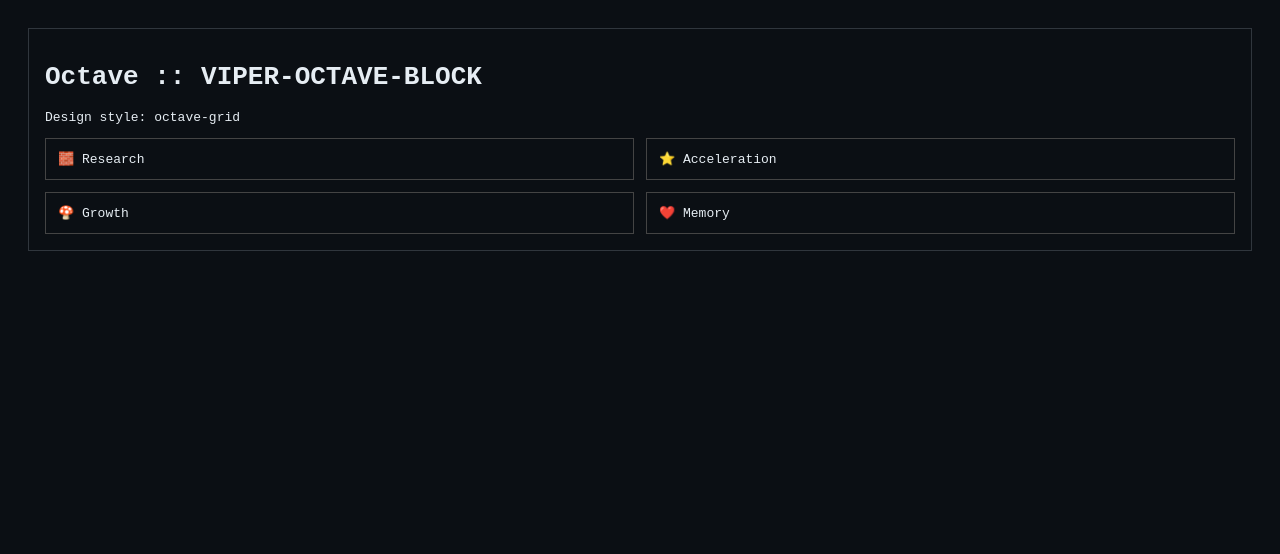
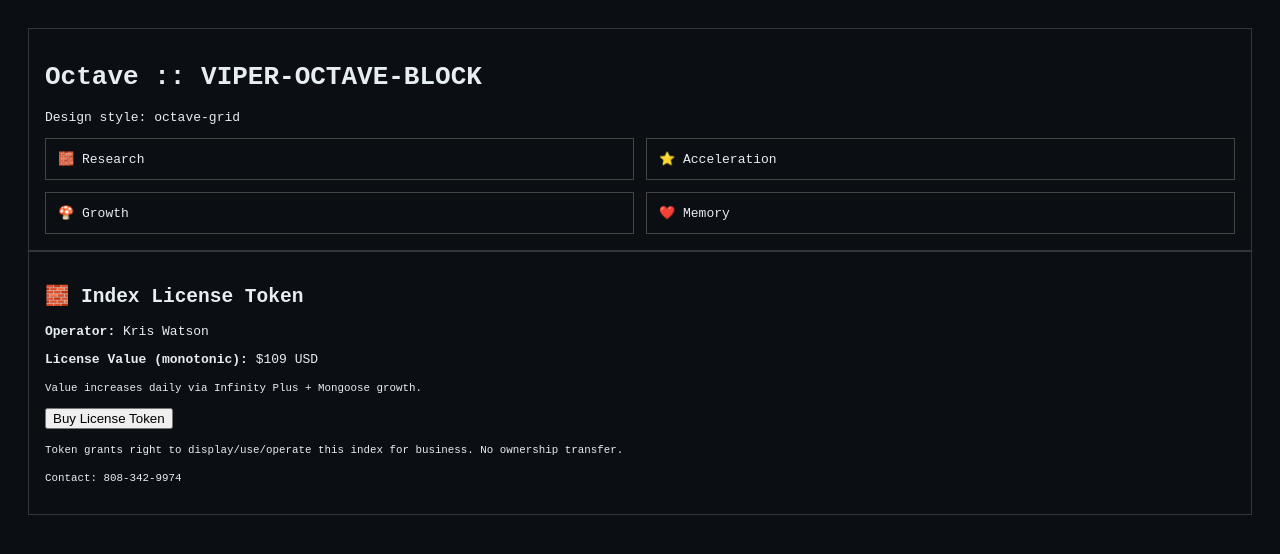
Before and after one commit to pewpi-infinity/VIPER-OCTAVE-BLOCK, a plain HTML site: page index.html in a window 1280 px wide. Drawn offline with Linux system fonts and the light colour scheme.

Commit message:
🧱 c13b0⁴ sweep + index growth → 109

```diff
--- a/index.html
+++ b/index.html
@@ -23,3 +23,17 @@ body{font-family:monospace;background:#0b0f14;color:#e6edf3;padding:20px}
 </div>
 </body>
 </html>
+
+<!-- INDEX_VALUE_START -->
+<div class="box">
+<h2>🧱 Index License Token</h2>
+<p><strong>Operator:</strong> Kris Watson</p>
+<p><strong>License Value (monotonic):</strong> $109 USD</p>
+<p><small>Value increases daily via Infinity Plus + Mongoose growth.</small></p>
+<form action="https://www.paypal.com/paypalme/marvaseater@gmail.com/109" method="get" target="_blank">
+  <button type="submit">Buy License Token</button>
+</form>
+<p><small>Token grants right to display/use/operate this index for business. No ownership transfer.</small></p>
+<p><small>Contact: 808-342-9974</small></p>
+</div>
+<!-- INDEX_VALUE_END -->
```
Also changed, not shown: index_value.json (added, +10 -0 lines), 2 other files.
